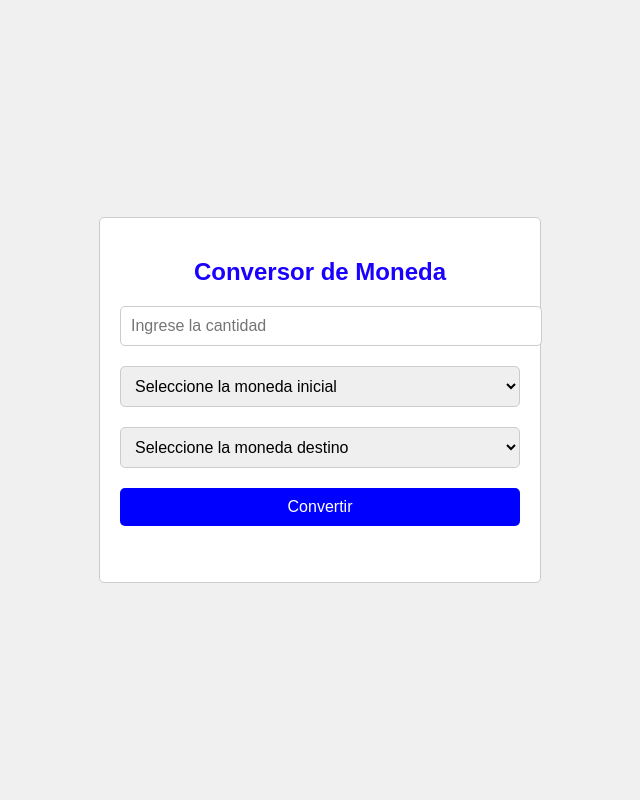
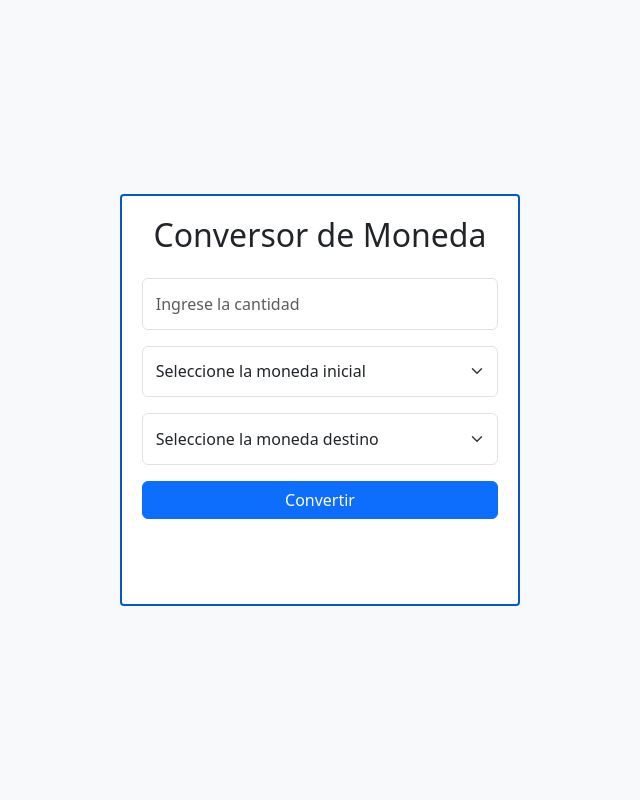
Before and after one commit to BryanJavierMp/Parcial2DW, a CodeIgniter 4 app: the page made by app/Views/Carpeta2/index2.php in a window 1280 px wide. Shown: the whole page, without its empty margins (320-960 px from the left). Run offline with PHP 8.4 and a stand-in for CodeIgniter, Linux system fonts and the light colour scheme; the template is opened without the code that fills it, so the values that code supplies are empty; some libraries are stand-ins or nearby versions.

Commit message:
prueba2final

```diff
--- a/app/Views/Carpeta1/index1.php
+++ b/app/Views/Carpeta1/index1.php
@@ -5,10 +5,8 @@
     <meta name="viewport" content="width=device-width, initial-scale=1.0">
     <title>index1</title>
     <link href="https://cdn.jsdelivr.net/npm/bootstrap@5.3.3/dist/css/bootstrap.min.css" rel="stylesheet" integrity="sha384-QWTKZyjpPEjISv5WaRU9OFeRpok6YctnYmDr5pNlyT2bRjXh0JMhjY6hW+ALEwIH" crossorigin="anonymous">
-    <link rel="stylesheet" href="public/index1.css">
 </head>
 <body class="bg-light d-flex justify-content-center align-items-center vh-100">
-
     <div class="text-center p-4 bg-white rounded shadow">
         <h1 class="mb-4">Contador de Clics</h1>
         <div class="d-flex justify-content-center align-items-center">
--- a/app/Views/Carpeta2/index2.php
+++ b/app/Views/Carpeta2/index2.php
@@ -4,34 +4,37 @@
     <meta charset="UTF-8">
     <meta name="viewport" content="width=device-width, initial-scale=1.0">
     <title>index2</title>
-    <link href="" rel="stylesheet">
+    <link href="https://cdn.jsdelivr.net/npm/bootstrap@5.3.3/dist/css/bootstrap.min.css" rel="stylesheet" integrity="sha384-QWTKZyjpPEjISv5WaRU9OFeRpok6YctnYmDr5pNlyT2bRjXh0JMhjY6hW+ALEwIH" crossorigin="anonymous">
     <link rel="stylesheet" href="public/index2.css">
 </head>
-<body>
+<body class="bg-light d-flex justify-content-center align-items-center vh-100">
     <div class="container">
-        <h2>Conversor de Moneda</h2>
+        <h2 class="text-center mb-4">Conversor de Moneda</h2>
         <form id="conversionForm" onsubmit="return convertCurrency()">
             <!-- Input para la cantidad -->
-            <input type="number" id="amount" placeholder="Ingrese la cantidad" required>
-
+            <div class="mb-3">
+                <input type="number" id="amount" class="form-control" placeholder="Ingrese la cantidad" required>
+            </div>
             <!-- Selector de moneda inicial -->
-            <select id="fromCurrency" required>
+            <div class="mb-3">
+                <select id="fromCurrency" class="form-select" required>
                     <option value="" disabled selected>Seleccione la moneda inicial</option>
                     <option value="USD">USD</option>
                     <option value="EURO">EURO</option>
                 </select>
-
+            </div>
             <!-- Selector de moneda destino -->
-            <select id="toCurrency" required>
+            <div class="mb-3">
+                <select id="toCurrency" class="form-select" required>
                     <option value="" disabled selected>Seleccione la moneda destino</option>
                     <option value="USD">USD</option>
                     <option value="EURO">EURO</option>
                 </select>
-
+            </div>
             <!-- Botón convertir -->
-            <button type="submit">Convertir</button>
+            <button type="submit" class="btn btn-primary w-100">Convertir</button>
         </form>
-        <p id="result"></p>
+        <p id="result" class="mt-4 text-center"></p>
     </div>
     <script src="public/index2.js"></script>
 </body>
--- a/public/index1.js
+++ b/public/index1.js
@@ -17,6 +17,6 @@ function increaseCounter() {
     }
     // Redirección al formulario Index2 cuando el contador llega a 20
     if (counterValue === 20) {
-        window.location.href = "/Parcial2DW/Index2-CFormF1"; // URL de redireccionamiento
+        window.location.href = "/Parcial2DW/Index2-CFormF1"; // URL de redireccionamiento a index2
     }
 }
--- a/public/index2.css
+++ b/public/index2.css
@@ -1,64 +1,30 @@
-/* Fondo básico */
 body {
-    background-color: #f0f0f0;
-    font-family: Arial, sans-serif;
+    background-color: #f0f0f0; /* Fondo gris claro */
     display: flex;
     justify-content: center;
     align-items: center;
-    min-height: 100vh;
+    height: 100vh;
     margin: 0;
 }
-
 /* Contenedor principal */
 .container {
-    width: 400px;
+    border: 0.125rem solid rgb(8, 86, 203);
+    border-radius: 0.25rem;
+    padding: 1.25rem;
+    width: 100%;
+    max-width: 25rem;
+    box-sizing: border-box;
     background-color: white;
-    padding: 20px;
-    border: 1px solid #ccc;
-    border-radius: 5px;
 }
-
-/* Título del formulario */
-h2 {
-    text-align: center;
-    color: #1900ff;
+#amount{
+    padding: .8em;
 }
-
-/* Espaciado entre elementos */
-form > * {
-    margin-bottom: 20px;
+#fromCurrency{
+    padding: .8em;
 }
-
-/* Input para la cantidad */
-input[type="number"] {
-    width: 100%;
-    padding: 10px;
-    font-size: 16px;
-    border: 1px solid #ccc;
-    border-radius: 5px;
+#toCurrency{
+    padding: .8em;
 }
-
-/* Selectores de moneda */
-select {
-    width: 100%;
-    padding: 10px;
-    font-size: 16px;
-    border: 1px solid #ccc;
-    border-radius: 5px;
+#result{
+    padding: .8em;
 }
-
-/* Botón convertir */
-button {
-    width: 100%;
-    padding: 10px;
-    font-size: 16px;
-    background-color: blue;
-    color: white;
-    border: none;
-    border-radius: 5px;
-    cursor: pointer;
-}
-
-button:hover {
-    background-color: darkblue;
-}
--- a/public/index2.js
+++ b/public/index2.js
@@ -27,7 +27,7 @@ function convertCurrency() {
 
     // Redirección si el valor convertido es mayor o igual a 500
     if (convertedAmount >= 500) {
-        window.location.href = "/Index3"; // Ruta para Index3 configurada en Routes.php
+        window.location.href = "http://localhost:8081/Parcial2DW/Index3-CResultadoF1"; // Asegúrate de usar la URL completa
     }
 
     return false; // Prevenir el envío del formulario
```
Also changed, not shown: app/Views/Carpeta3/index3.php (+38 -4 lines), public/index3.css (+45 -0 lines), public/index3.js (+76 -0 lines). Lines whose indentation alone changed are shown as unchanged.
